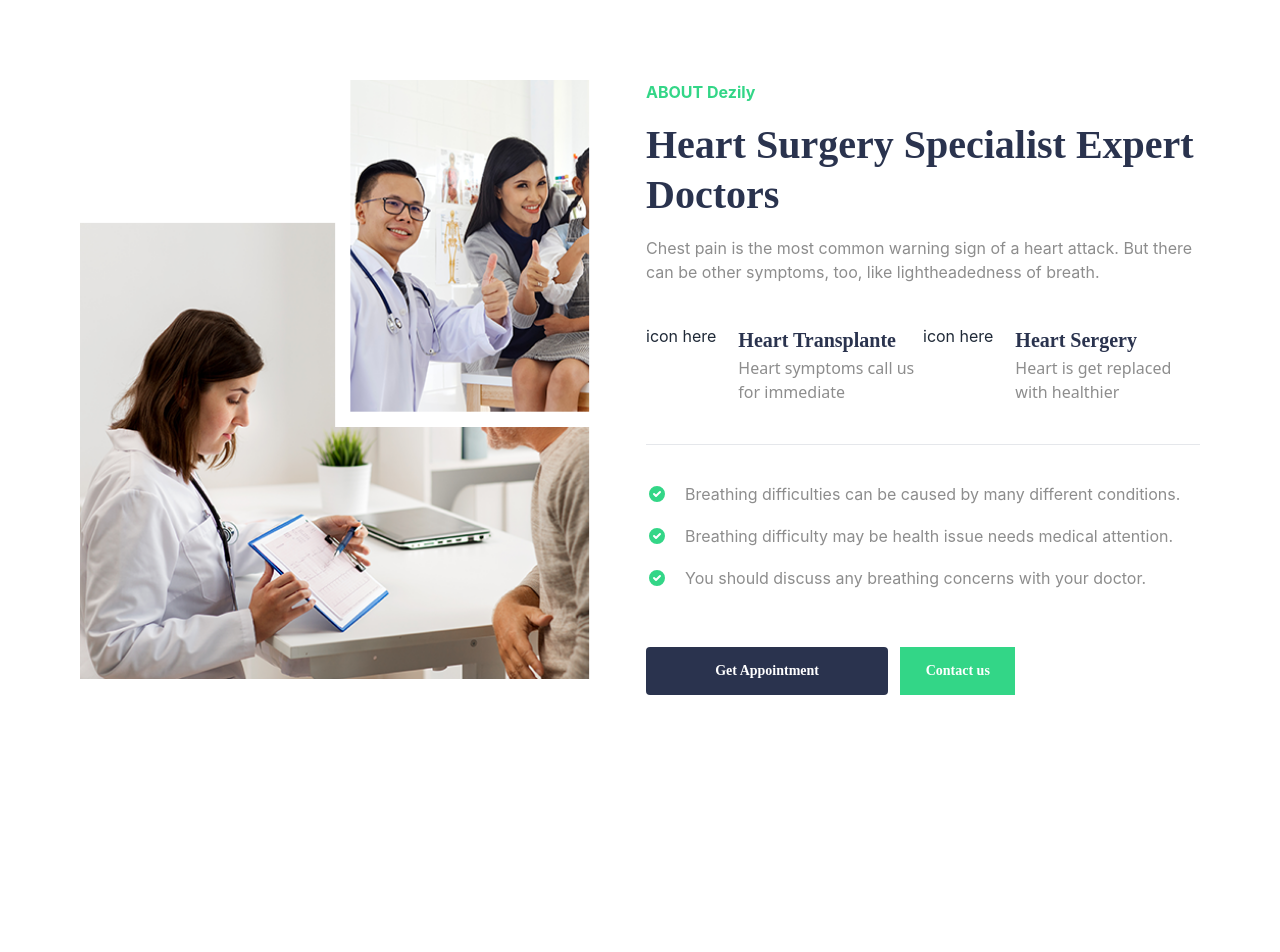
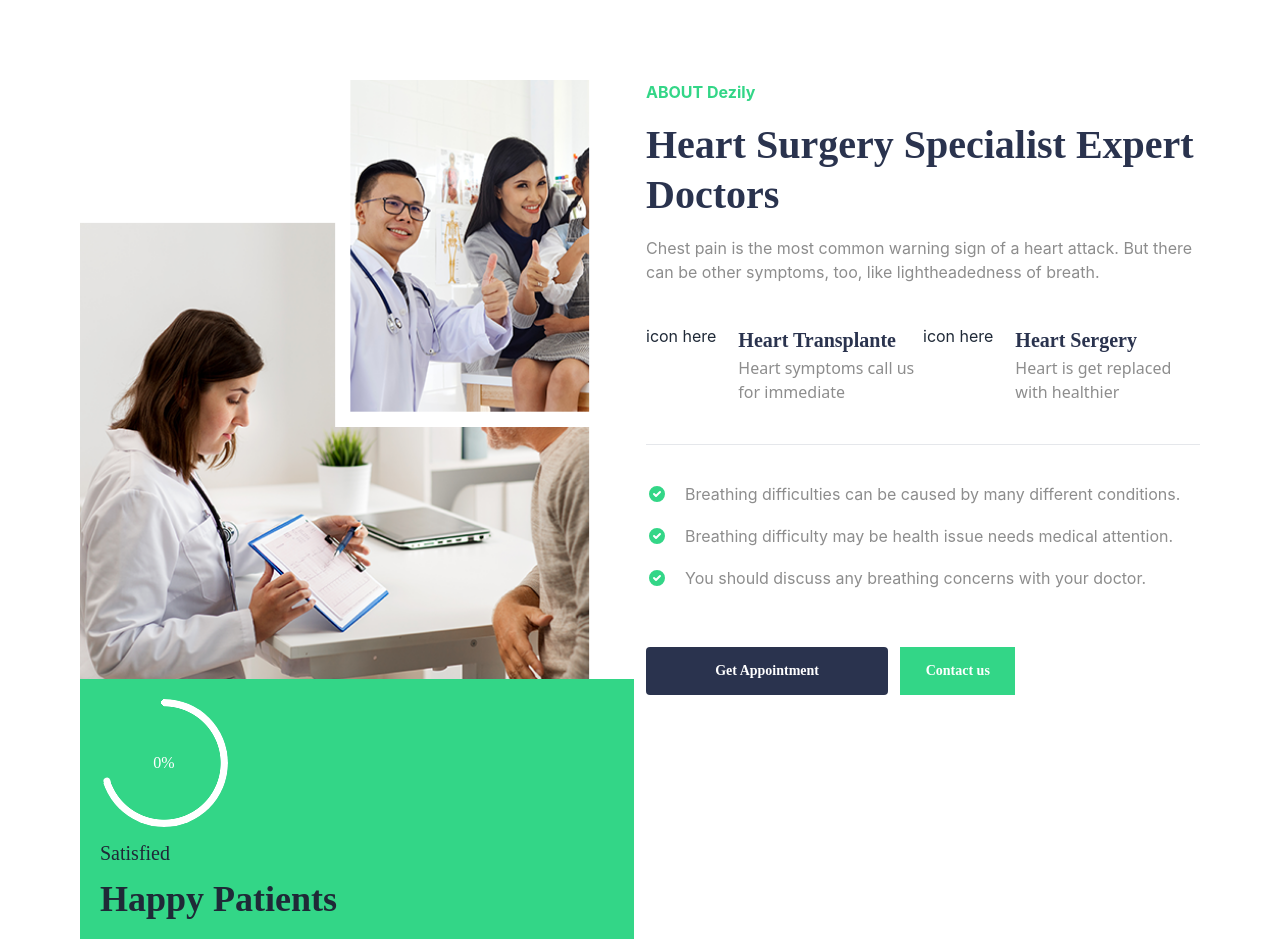
Before and after one commit to devnoman01/dezily, a React (Create React App) app: page / in a window 1280 px wide. Shown: the top 952 px of the page. Before the commit the page ends 815 px from the top, so only its background shows below. Built offline with nearby package versions, Linux system fonts and the light colour scheme.

Commit message:
setisfaction div added [incomplete]

```diff
--- a/src/Components/About/About.js
+++ b/src/Components/About/About.js
@@ -1,4 +1,4 @@
-import React from 'react';
+import React, { useState } from 'react';
 import img from '../../images/about/about.png';
 import TableRow from './TableRow';
 import Treatment from './Treatment';
@@ -18,12 +18,18 @@ const sergery = {
 }
 
 const About = () => {
+    const [progress, setProgress] = useState(0)
     return (
         <section className='p-3 lg:p-20 grid grid-cols-1 lg:grid-cols-2 gap-3'>
             <div className='w-full'>
                 <figure >
                     <img className='w-full' src={img} alt="about" />
                 </figure>
+                <div className='bg-[#33D687] p-5 font-saira flex flex-col items-conter'>
+                    <div class="radial-progress text-[#fff] mb-3" style={{ "--value": "70", "--size": "8rem", "--thickness": "7px" }}>{progress}%</div>
+                    <p className='text-xl mb-3'>Satisfied</p>
+                    <p className='text-4xl font-semibold'>Happy Patients</p>
+                </div>
             </div>
             <div>
                 <p className={`text-[#33D687] font-bold mb-4`}>ABOUT Dezily</p>
@@ -45,7 +51,7 @@ const About = () => {
                 </table>
 
                 <div className='my-10 grid grid-cols-3 gap-3 w-2/3'>
-                    <button className='btn bg-[#2A334E] border-none rounded col-span-2 font-saira normal-case'>
+                    <button className='btn bg-[#2A334E] hover:bg-[#33D687] border-none rounded col-span-2 font-saira normal-case'>
                         Get Appointment
                     </button>
                     <button className='btn bg-[#33D687] border-none rounded-none font-saira normal-case'>
```
